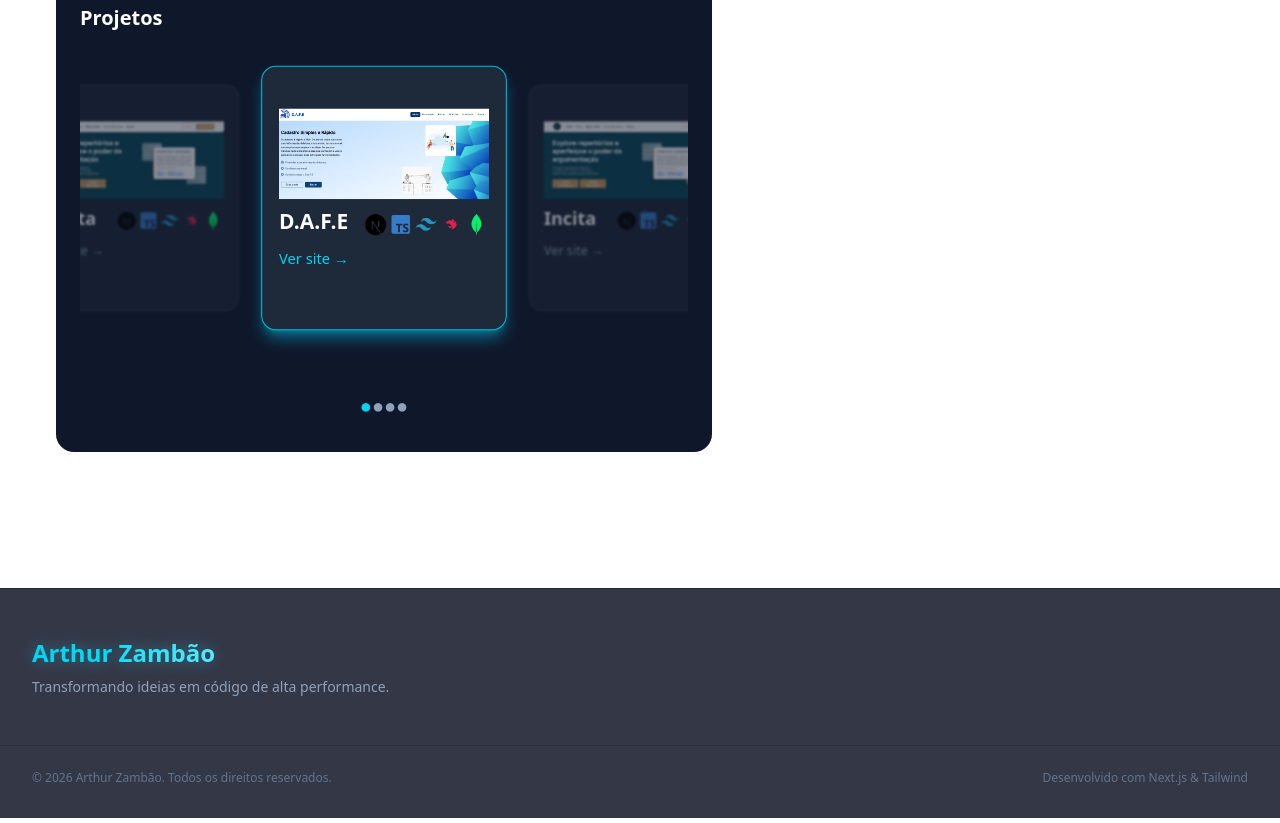
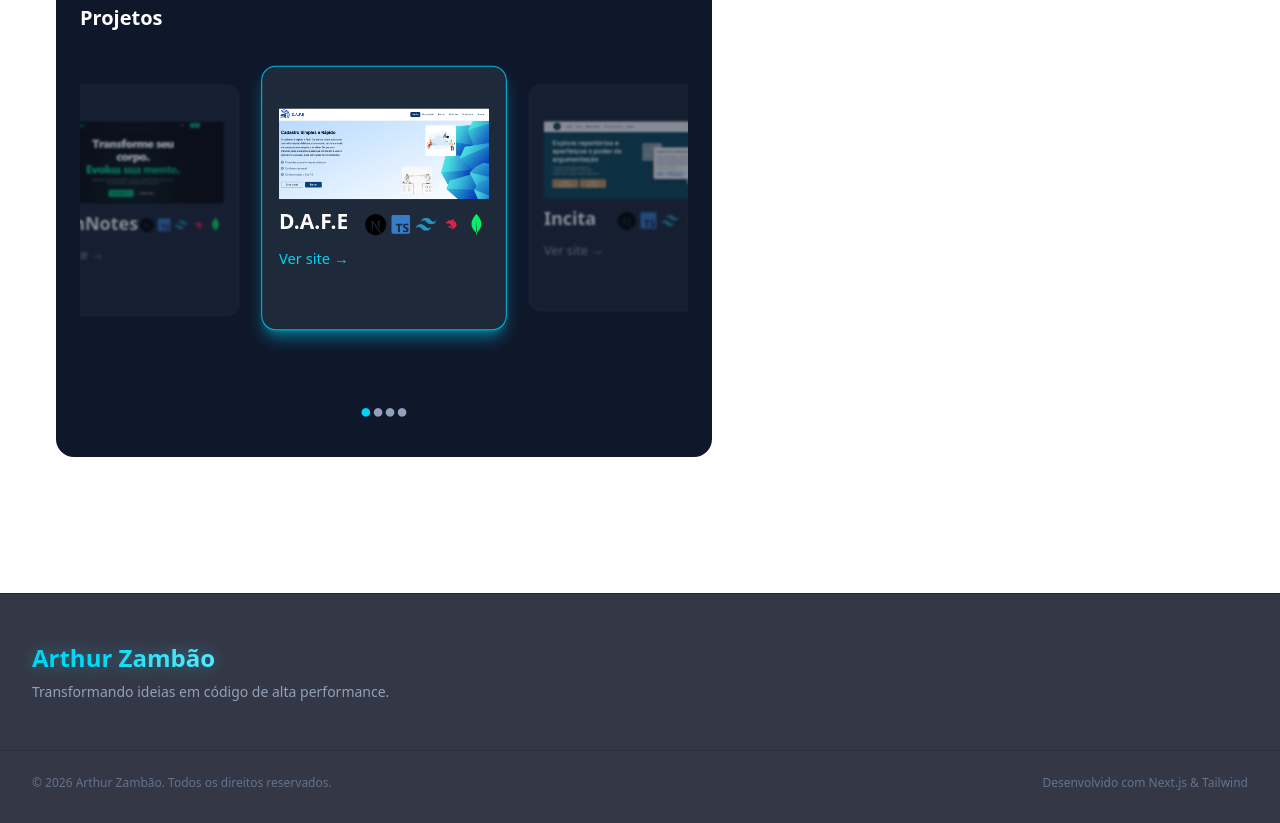
Before and after one commit to ArthurZambao/portfolio-arthurzambao, a Next.js app: page / in a window 1280 px wide. Shown: the part 901-1724 px from the top of the page. Built offline with nearby package versions, Linux system fonts and the light colour scheme.

Commit message:
feat: add GymNotes project and constants configuration

```diff
--- a/src/shared/constants/projects.ts
+++ b/src/shared/constants/projects.ts
@@ -2,6 +2,5 @@ export const projects = [
   { title: 'D.A.F.E', img: '/dafe.png', link: 'https://dafe-project.vercel.app/', stack: ["next", "typescript", "tailwindcss", "nest", "mongodb"] },
   { title: 'Incita', img: '/incita.png', link: 'https://incita.online', stack: ["next", "typescript", "tailwindcss", "nest", "mongodb"] },
   { title: "Portfólio", img: '/portfolio.png', link: 'https://arthurzambao.online', stack: ["next", "typescript", "tailwindcss"] },
-  { title: 'Incita', img: '/incita.png', link: 'https://incita.online', stack: ["next", "typescript", "tailwindcss", "nest", "mongodb"] },
-
+  { title: "GymNotes", img: '/gymnotes.png', link: 'https://gymnotesapp.vercel.app/', stack: ["next", "typescript", "tailwindcss", "nest", "mongodb"] },
 ];
```
Also changed, not shown: public/gymnotes.png (added).
